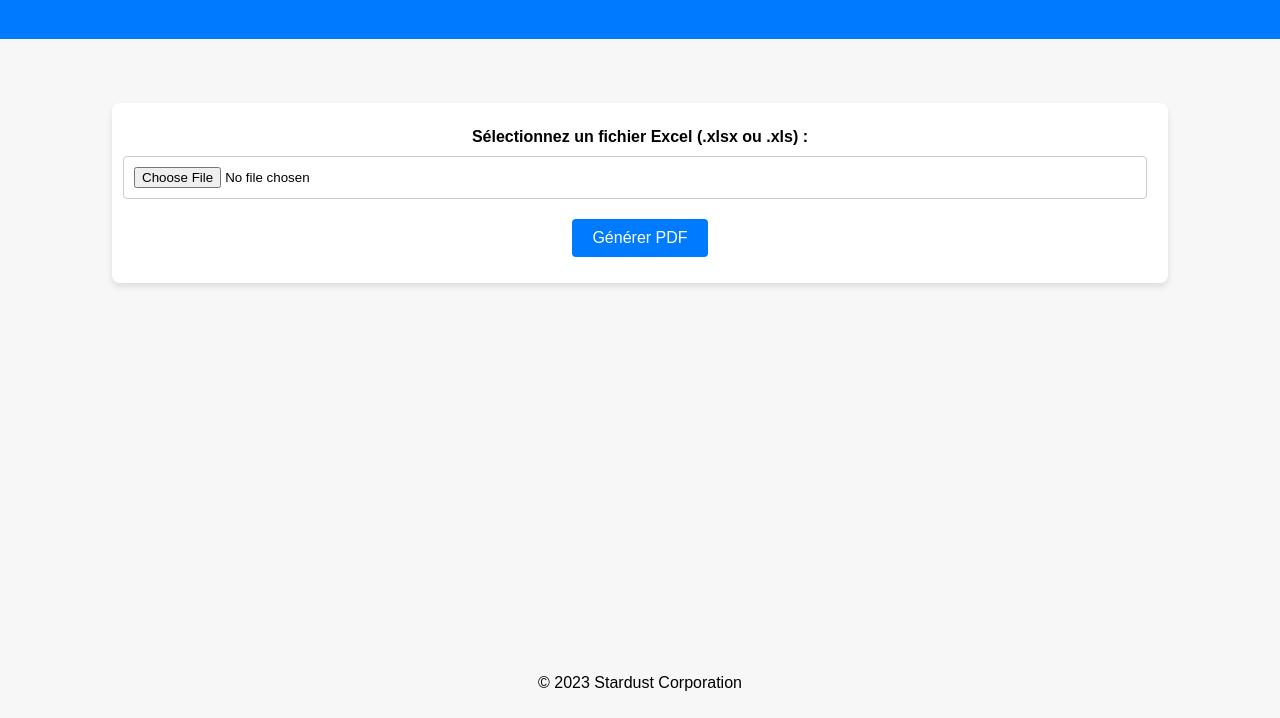
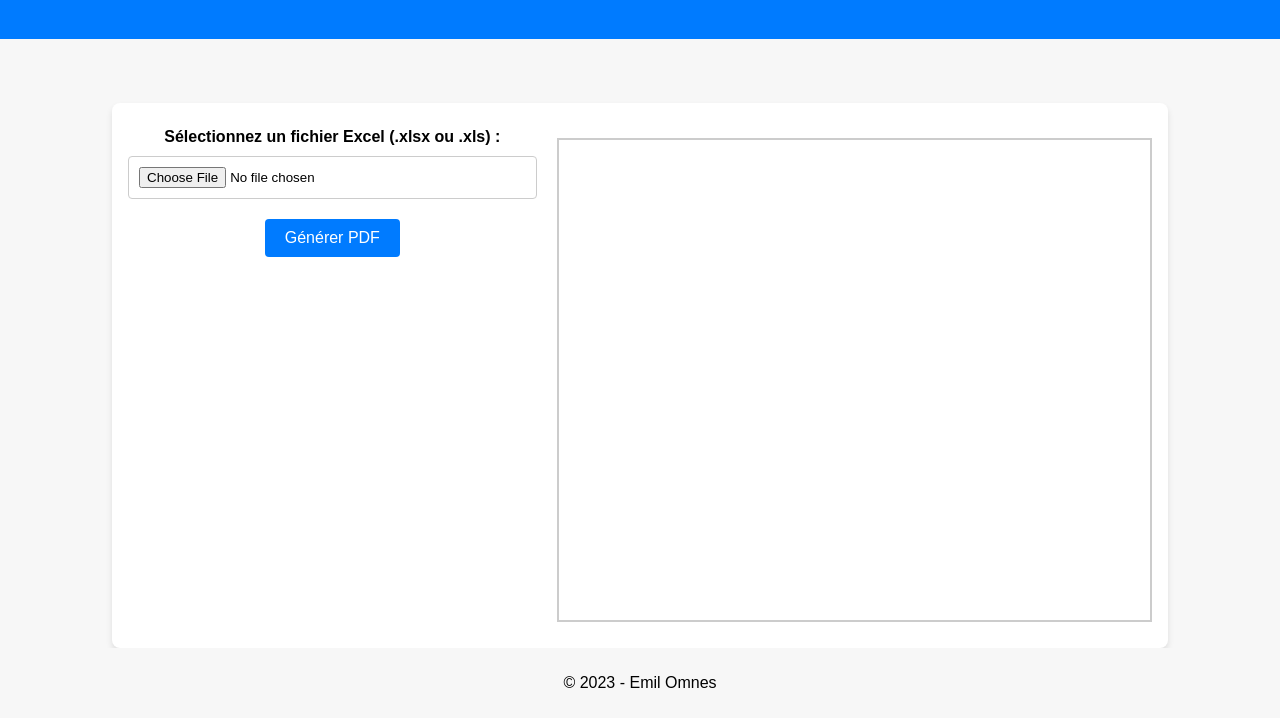
Before and after one commit to EOMNS/Offres-Stardust, a plain HTML site: page index.html in a window 1280 px wide. Shown: the part 82-800 px from the top of the page. Drawn offline with Linux system fonts and the light colour scheme.

Commit message:
Update index.html

```diff
--- a/index.html
+++ b/index.html
@@ -14,12 +14,17 @@
         <h1>Stardust ✨ - Générateur de PDF</h1>
     </header>
     <main>
-        <label for="inputFile">Sélectionnez un fichier Excel (.xlsx ou .xls) :</label>
-        <input type="file" id="inputFile" accept=".xlsx, .xls">
-        <button type="button" onclick="generatePDF()">Générer PDF</button>
+        <div id="conteneur">
+            <div>
+            <label for="inputFile">Sélectionnez un fichier Excel (.xlsx ou .xls) :</label>
+            <input type="file" id="inputFile" accept=".xlsx, .xls">
+            <button type="button" onclick="generatePDF()">Générer PDF</button>
+            </div>
+            <div id="cadrePDF"></div>
+        </div>
     </main>
     <footer>
-        <p>&copy; 2023 Stardust Corporation</p>
+        <p>&copy; 2023 - Emil Omnes</p>
     </footer>
     <script src="script.js"></script>
 </body>
```
